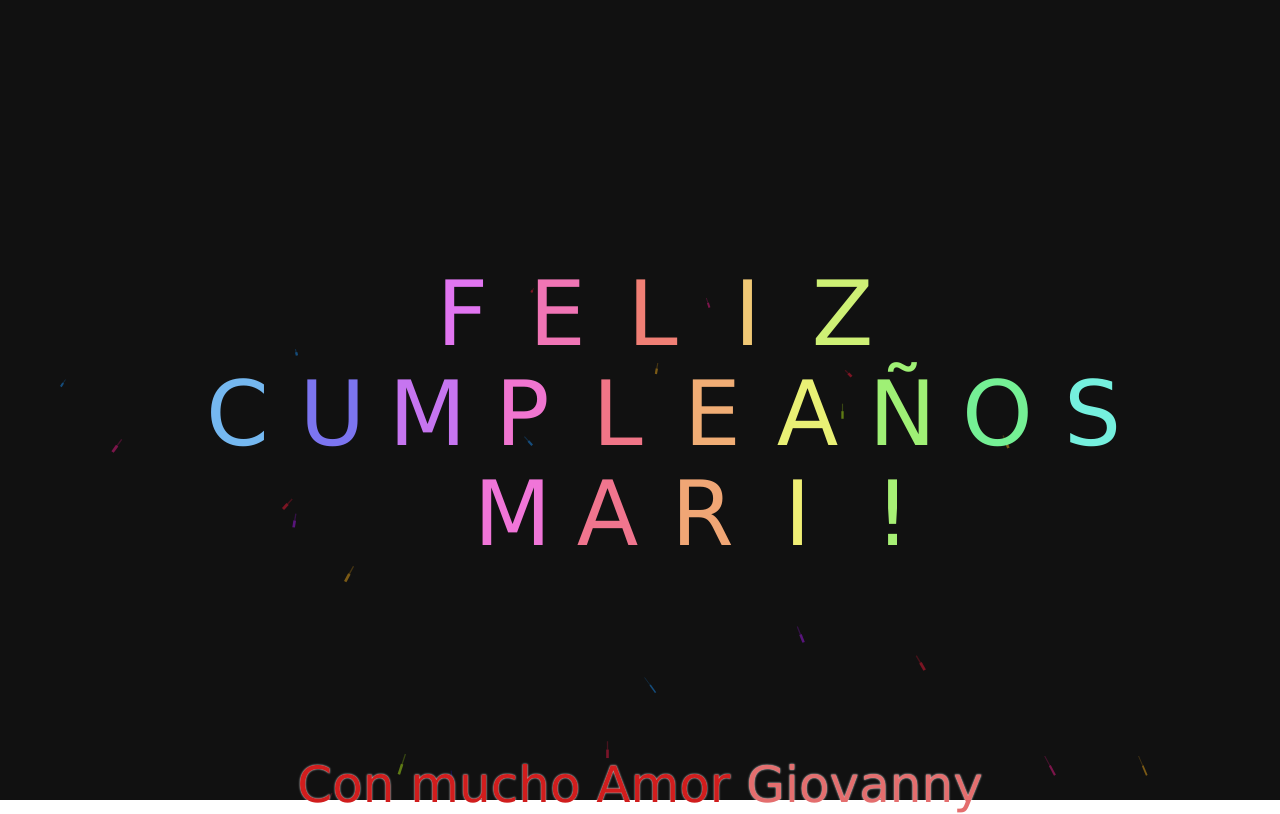
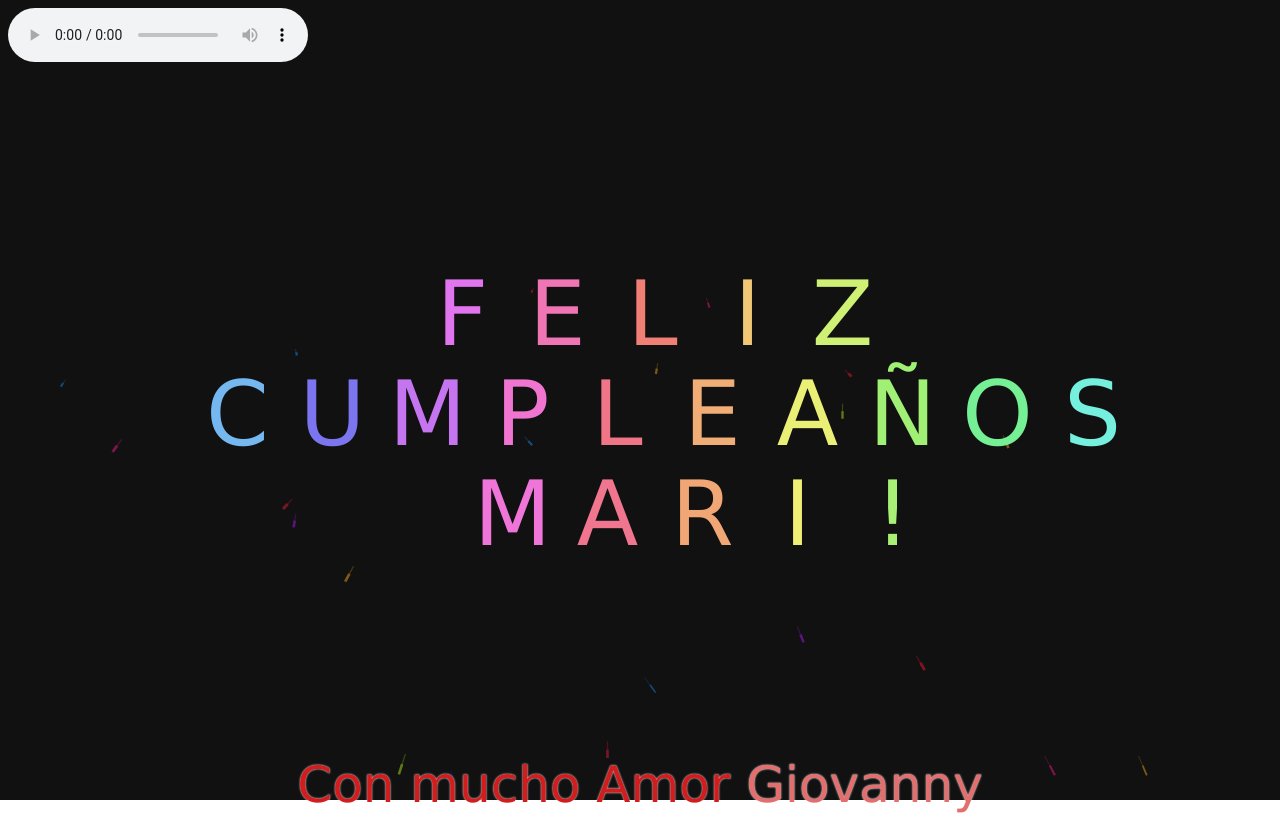
Before and after one commit to GiovannyAngulo/GiovannyAngulo.github.io, a plain HTML site: page index.html in a window 1280 px wide. Drawn offline with Linux system fonts and the light colour scheme.

Commit message:
Update index.html

```diff
--- a/index.html
+++ b/index.html
@@ -12,7 +12,7 @@
 <p>Con mucho Amor <span> <a href="https://encoded.pe">Giovanny </a></span></p>
   <script  src="./script.js"></script>
 
-  <audio autoplay loop>
+  <audio autoplay controls loop>
     <source src="probcancion.mp3" type="audio/mpeg">
     Tu navegador no soporta el audio.
   </audio>
```
